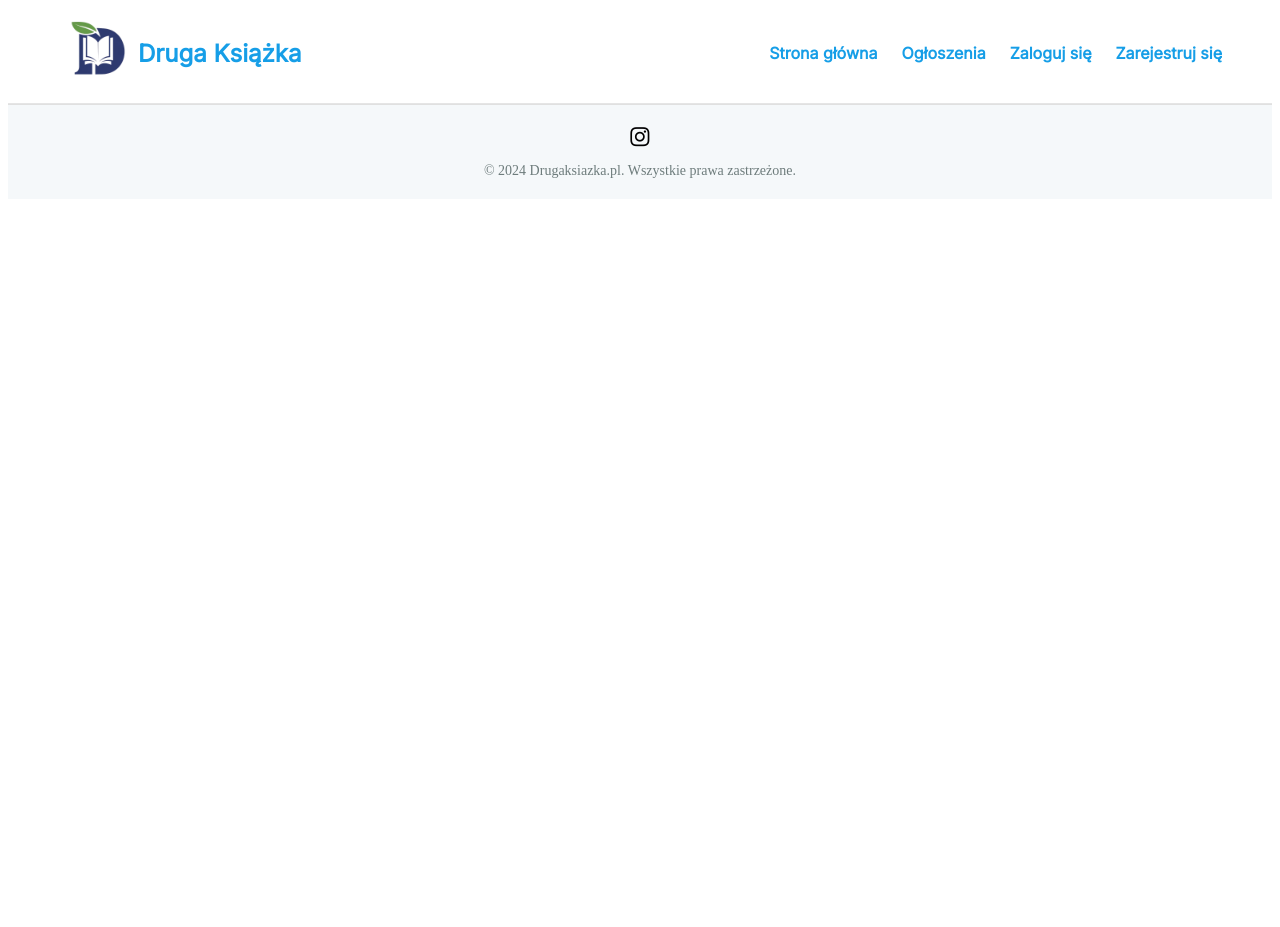
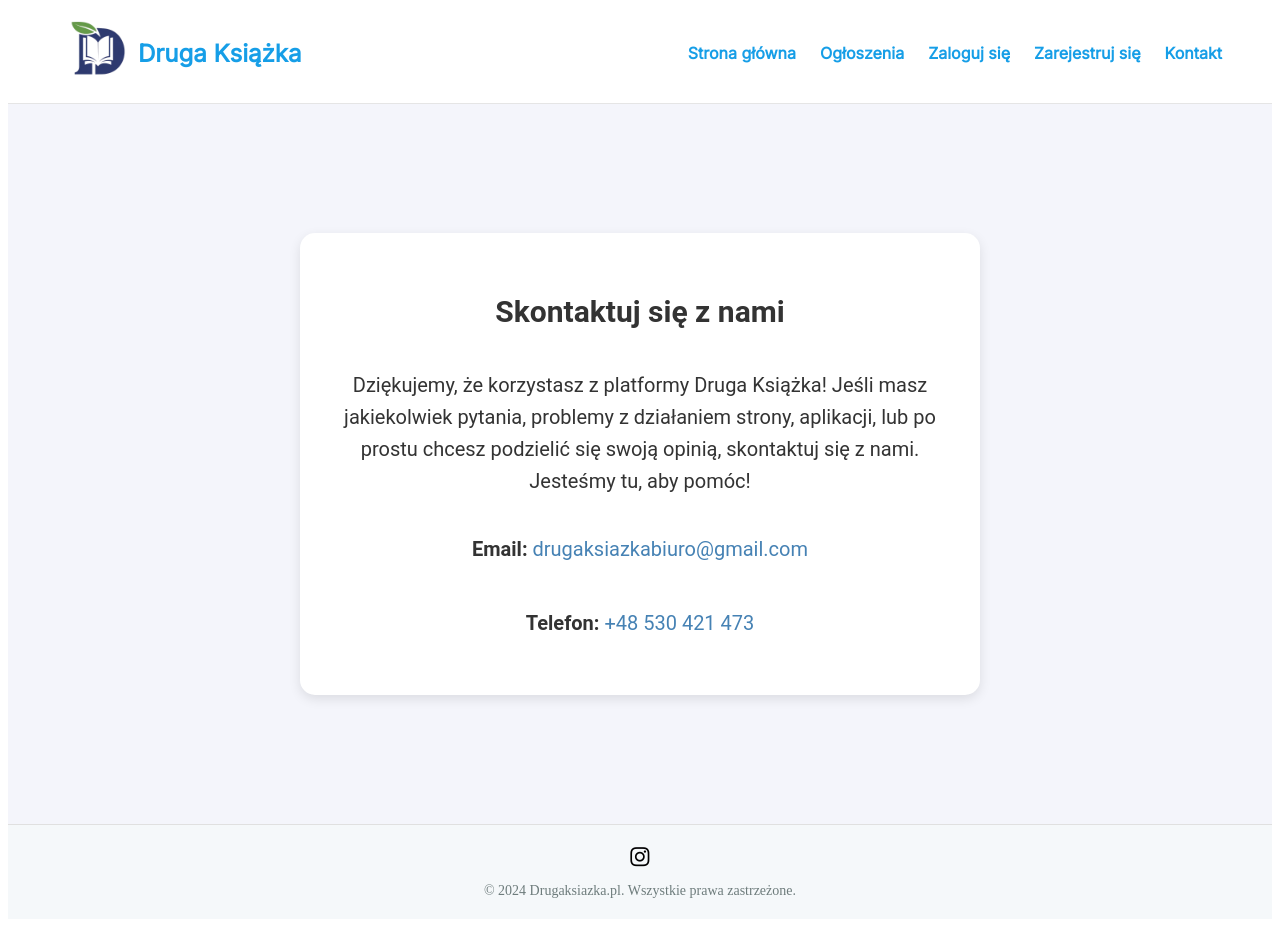
Before and after one commit to DorianBajorek/book-web-ui, a React (Create React App) app: page /kontakt in a window 1280 px wide. Before the commit the page ends 800 px from the top, so only its background shows below. Built offline with nearby package versions, Linux system fonts and the light colour scheme.

Commit message:
add contact

```diff
--- a/src/App.tsx
+++ b/src/App.tsx
@@ -14,6 +14,7 @@ import NavMobileView from './components/NavMobileView';
 import EmailVerification from './components/VerificationView';
 import ResetPassword from './components/ResetPassword';
 import Footer from './components/Footer';
+import ContactView from './components/ContactView';
 
 function App() {
   const [windowWidth, setWindowWidth] = useState(window.innerWidth);
@@ -26,7 +27,7 @@ function App() {
   return (
     <AuthProvider>
       <Router>
-        <div className="App">
+        <div className="App" style={{backgroundColor: "#f5f8fa"}}>
           {windowWidth < 600 ? <NavMobileView /> : <Nav />}
           <Helmet>
             <title>Drugaksiazka.pl - Sprzedaj używane książki online</title>
@@ -44,6 +45,7 @@ function App() {
             <Route path="/oferty" element={<SearchScreen />} />
             <Route path="/verification" element={<EmailVerification />} />
             <Route path="/zmiana-hasla" element={<ResetPassword />} />
+            <Route path="/kontakt" element={<ContactView />} />
           </Routes>
           <Footer />
         </div>
--- /dev/null
+++ b/src/components/ContactView.tsx
@@ -0,0 +1,77 @@
+import React from 'react';
+
+const ContactView: React.FC = () => {
+  return (
+    <div style={styles.pageContainer}>
+      <div style={styles.container}>
+        <h1 style={styles.heading}>Skontaktuj się z nami</h1>
+        <p style={styles.description}>
+          Dziękujemy, że korzystasz z platformy Druga Książka! Jeśli masz jakiekolwiek pytania,
+          problemy z działaniem strony, aplikacji, lub po prostu chcesz podzielić się swoją opinią,
+          skontaktuj się z nami. Jesteśmy tu, aby pomóc!
+        </p>
+        <div style={styles.contactInfo}>
+          <p style={styles.contactItem}>
+            <strong>Email:</strong> <a href="mailto:drugaksiazkabiuro@gmail.com" style={styles.link}>drugaksiazkabiuro@gmail.com</a>
+          </p>
+          <p style={styles.contactItem}>
+            <strong>Telefon:</strong> <a href="tel:+48530421473" style={styles.link}>+48 530 421 473</a>
+          </p>
+        </div>
+      </div>
+    </div>
+  );
+};
+
+const styles = {
+  pageContainer: {
+    fontFamily: '"Roboto", sans-serif',
+    display: 'flex',
+    justifyContent: 'center' as const,
+    alignItems: 'center' as const,
+    minHeight: '90vh',
+    backgroundColor: '#f4f5fb',
+  },
+  container: {
+    display: 'flex',
+    flexDirection: 'column' as const,
+    padding: '40px',
+    borderRadius: '15px',
+    backgroundColor: '#fff',
+    boxShadow: '0 4px 12px rgba(0, 0, 0, 0.1)',
+    maxWidth: '600px',
+    width: '100%',
+  },
+  heading: {
+    fontSize: '30px',
+    fontWeight: 'bold' as const,
+    color: '#333',
+    marginBottom: '20px',
+    textAlign: 'center' as const,
+  },
+  description: {
+    fontSize: '20px',
+    color: '#333',
+    marginBottom: '20px',
+    textAlign: 'center' as const,
+    lineHeight: '1.6',
+  },
+  contactInfo: {
+    display: 'flex',
+    flexDirection: 'column' as const,
+    gap: '10px',
+  },
+  contactItem: {
+    fontSize: '20px',
+    color: '#333',
+    textAlign: 'center' as const,
+  },
+  link: {
+    color: '#4682b4',
+    textDecoration: 'none',
+    transition: 'color 0.3s',
+    cursor: 'pointer' as const,
+  },
+};
+
+export default ContactView;
--- a/src/components/Nav.tsx
+++ b/src/components/Nav.tsx
@@ -39,6 +39,9 @@ const Nav: React.FC = () => {
             </li>
           </>
         )}
+        <li style={styles.navItem}>
+          <a href="/kontakt" style={styles.navLink}>Kontakt</a>
+        </li>
       </ul>
     </nav>
   );
```
